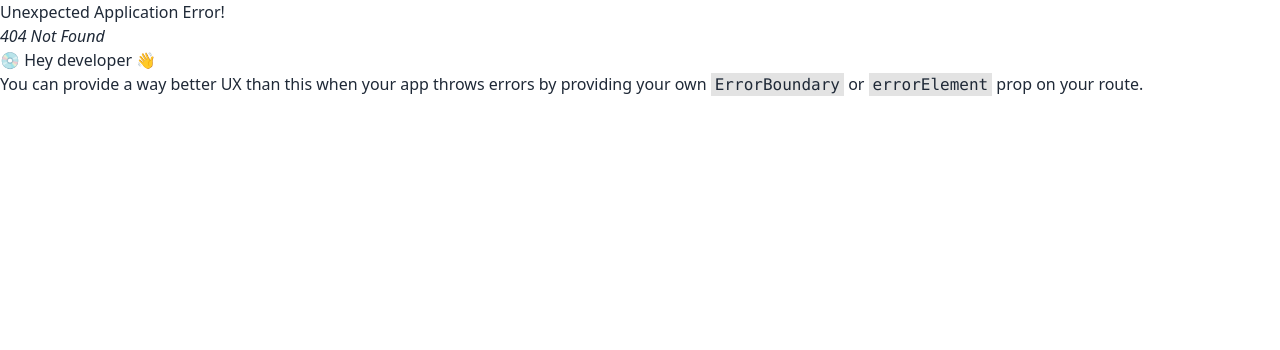
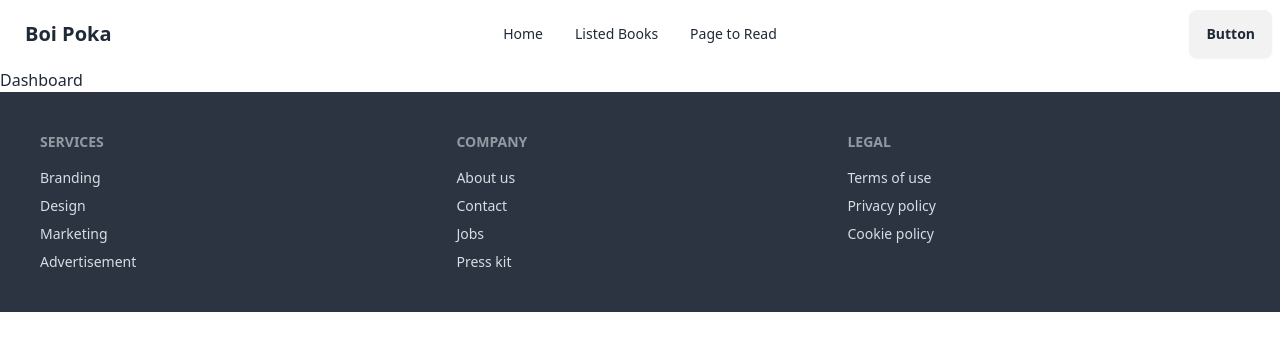
Before and after one commit to mahmudul35/boi-poka-book-vive, a React (Vite) app: page /dashboard in a window 1280 px wide. Before the commit this address had no page. Shown: the top 350 px of the page. Built offline with nearby package versions, Linux system fonts and the light colour scheme.

Commit message:
nested route and navbar setup

```diff
--- a/src/Root/Root.jsx
+++ /dev/null
@@ -1,11 +0,0 @@
-import React from "react";
-
-const Root = () => {
-  return (
-    <div>
-      <h3>Hello from root</h3>
-    </div>
-  );
-};
-
-export default Root;
--- /dev/null
+++ b/src/components/Dashboard/Dashboard.jsx
@@ -0,0 +1,11 @@
+import React from "react";
+
+const Dashboard = () => {
+  return (
+    <div>
+      <h3>Dashboard</h3>
+    </div>
+  );
+};
+
+export default Dashboard;
--- /dev/null
+++ b/src/components/ErrorPage/ErrorPage.jsx
@@ -0,0 +1,16 @@
+import React from "react";
+import { useRouteError } from "react-router-dom";
+const ErrorPage = () => {
+  const error = useRouteError();
+  return (
+    <div>
+      <h1>Oops!</h1>
+      <p>Sorry, an unexpected error has occurred.</p>
+      <p>
+        <i>{error.statusText || error.message}</i>
+      </p>
+    </div>
+  );
+};
+
+export default ErrorPage;
--- /dev/null
+++ b/src/components/Footer/Footer.jsx
@@ -0,0 +1,30 @@
+import React from "react";
+
+const Footer = () => {
+  return (
+    <footer className="footer bg-neutral text-neutral-content p-10">
+      <nav>
+        <h6 className="footer-title">Services</h6>
+        <a className="link link-hover">Branding</a>
+        <a className="link link-hover">Design</a>
+        <a className="link link-hover">Marketing</a>
+        <a className="link link-hover">Advertisement</a>
+      </nav>
+      <nav>
+        <h6 className="footer-title">Company</h6>
+        <a className="link link-hover">About us</a>
+        <a className="link link-hover">Contact</a>
+        <a className="link link-hover">Jobs</a>
+        <a className="link link-hover">Press kit</a>
+      </nav>
+      <nav>
+        <h6 className="footer-title">Legal</h6>
+        <a className="link link-hover">Terms of use</a>
+        <a className="link link-hover">Privacy policy</a>
+        <a className="link link-hover">Cookie policy</a>
+      </nav>
+    </footer>
+  );
+};
+
+export default Footer;
--- /dev/null
+++ b/src/components/Layout/Root.jsx
@@ -0,0 +1,17 @@
+import React from "react";
+import { Outlet } from "react-router-dom";
+
+import Footer from "../Footer/Footer";
+import Header from "../NavBar/Header";
+
+const Root = () => {
+  return (
+    <div>
+      <Header />
+      <Outlet />
+      <Footer />
+    </div>
+  );
+};
+
+export default Root;
--- /dev/null
+++ b/src/components/NavBar/Header.jsx
@@ -0,0 +1,56 @@
+import React from "react";
+
+const Header = () => {
+  const links = (
+    <>
+      <li>
+        <a href="">Home</a>
+      </li>
+      <li>
+        <a href="">Listed Books</a>
+      </li>
+      <li>
+        <a href="">Page to Read</a>
+      </li>
+    </>
+  );
+  return (
+    <div className="navbar bg-base-100">
+      <div className="navbar-start">
+        <div className="dropdown">
+          <div tabIndex={0} role="button" className="btn btn-ghost lg:hidden">
+            <svg
+              xmlns="http://www.w3.org/2000/svg"
+              className="h-5 w-5"
+              fill="none"
+              viewBox="0 0 24 24"
+              stroke="currentColor"
+            >
+              <path
+                strokeLinecap="round"
+                strokeLinejoin="round"
+                strokeWidth="2"
+                d="M4 6h16M4 12h8m-8 6h16"
+              />
+            </svg>
+          </div>
+          <ul
+            tabIndex={0}
+            className="menu menu-sm dropdown-content bg-base-100 rounded-box z-[1] mt-3 w-52 p-2 shadow"
+          >
+            {links}
+          </ul>
+        </div>
+        <a className="btn btn-ghost text-xl">Boi Poka</a>
+      </div>
+      <div className="navbar-center hidden lg:flex">
+        <ul className="menu menu-horizontal px-1">{links}</ul>
+      </div>
+      <div className="navbar-end">
+        <a className="btn">Button</a>
+      </div>
+    </div>
+  );
+};
+
+export default Header;
--- a/src/main.jsx
+++ b/src/main.jsx
@@ -1,13 +1,22 @@
 import { StrictMode } from "react";
 import { createRoot } from "react-dom/client";
 import { createBrowserRouter, RouterProvider } from "react-router-dom";
+import Dashboard from "./components/Dashboard/Dashboard";
+import ErrorPage from "./components/ErrorPage/ErrorPage";
+import Root from "./components/Layout/Root";
 import "./index.css";
-import Root from "./Root/Root";
 
 const router = createBrowserRouter([
   {
     path: "/",
     element: <Root />,
+    errorElement: <ErrorPage />,
+    children: [
+      {
+        path: "dashboard",
+        element: <Dashboard />,
+      },
+    ],
   },
 ]);
 createRoot(document.getElementById("root")).render(
```
